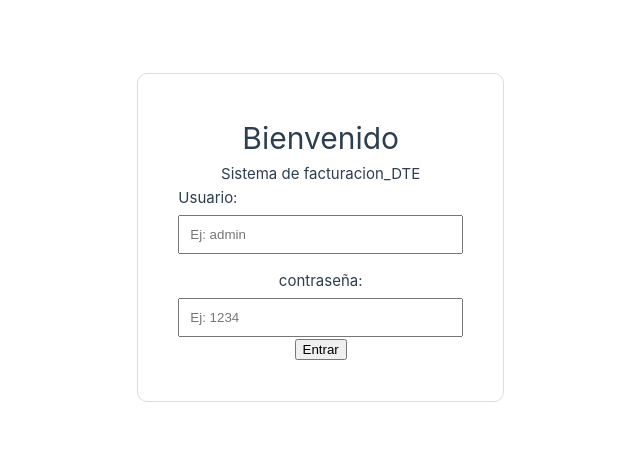
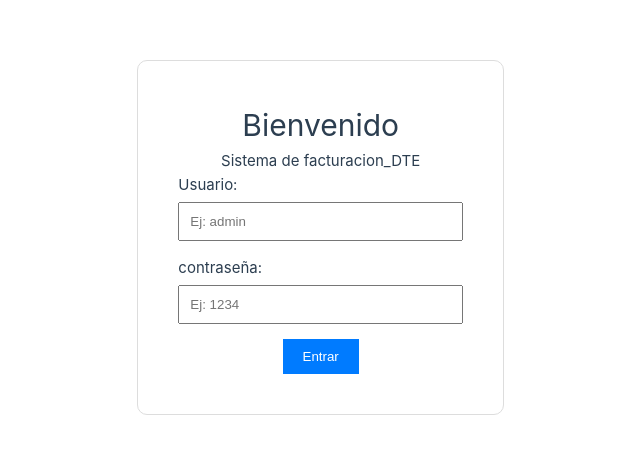
Before and after one commit to jafth12/DTE_Prueba, a Vue app: page / in a window 1280 px wide. Shown: the part 163-616 px from the top of the page, without its empty margins (136-776 px from the left). Built offline with nearby package versions, Linux system fonts and the light colour scheme.

Commit message:
arreglos_pantalla

```diff
--- a/rutas/apiRutas.js
+++ b/rutas/apiRutas.js
@@ -14,7 +14,7 @@ router.get('/productos', productoController.getAllProductos)
 router.post('/facturas/crear', facturaController.crearFactura);
 router.post('/login', usuarioController.login);
 router.post('/clientes', clienteController.crearCliente);
-router.post('productos', productoController.crearProducto);
+router.post('/productos', productoController.crearProducto);
 
 
 router.use((req, res) => {
--- a/src/views/LoginView.vue
+++ b/src/views/LoginView.vue
@@ -33,14 +33,14 @@
         <input v-model="usernameInput" type="text" placeholder="Ej: admin">
     </div>
 
-    <div class="from-group">
+    <div class="form-group">
         <label>contraseña:</label>
         <input v-model="passwordInput" type="password" placeholder="Ej: 1234">
     </div>
 
     <p v-if="errorLogin" class="error">{{ errorLogin }}</p>
 
-    <button @click="iniciarSesion" class="btn-primario">Entrar</button>
+    <button @click="iniciarSesion" class="btn-primary">Entrar</button>
     </div>
 </template>
 
--- a/src/views/SistemaView.vue
+++ b/src/views/SistemaView.vue
@@ -69,7 +69,8 @@
                 cliente_id: clienteSeleccionado.value,
                 items: carrito.value.map(i => ({
                     producto_id: i.productoId,
-                    precio: i.precio
+                    precio: i.precio,
+                    cantidad: i.cantidad
                 }))
             });
             alert("!Factura DTE Creada con Exito");
@@ -128,7 +129,7 @@
                 <p>Crear DTE Consumidor Final</p>
             </div>
 
-            <div class="tajeta-menu" @click="vistaActual = 'nuevo-cliente'">
+            <div class="tarjeta-menu" @click="vistaActual = 'nuevo-cliente'">
                 <div class="icono">📦</div>
                 <h3>Nuevo Producto</h3>
                 <p>Agregar al inventario</p>
@@ -149,7 +150,7 @@
             <label>Agregar Item:</label>
             <select v-model="productoSeleccionado">
                  <option value="">Producto...</option>
-                <option v-for="c in listaProductos" :key="p.id" :value="p.id">{{ c.nombre }} - ${{ p.precio }}</option>
+                <option v-for="p in listaProductos" :key="p.id" :value="p.id">{{ c.nombre }} - ${{ p.precio }}</option>
             </select>
             <input type="number" v-model="cantidad" min="1" style="width: 70px;">
             <button @click="agregarAlCarrito" class="btn-add">Agregar</button>
```
